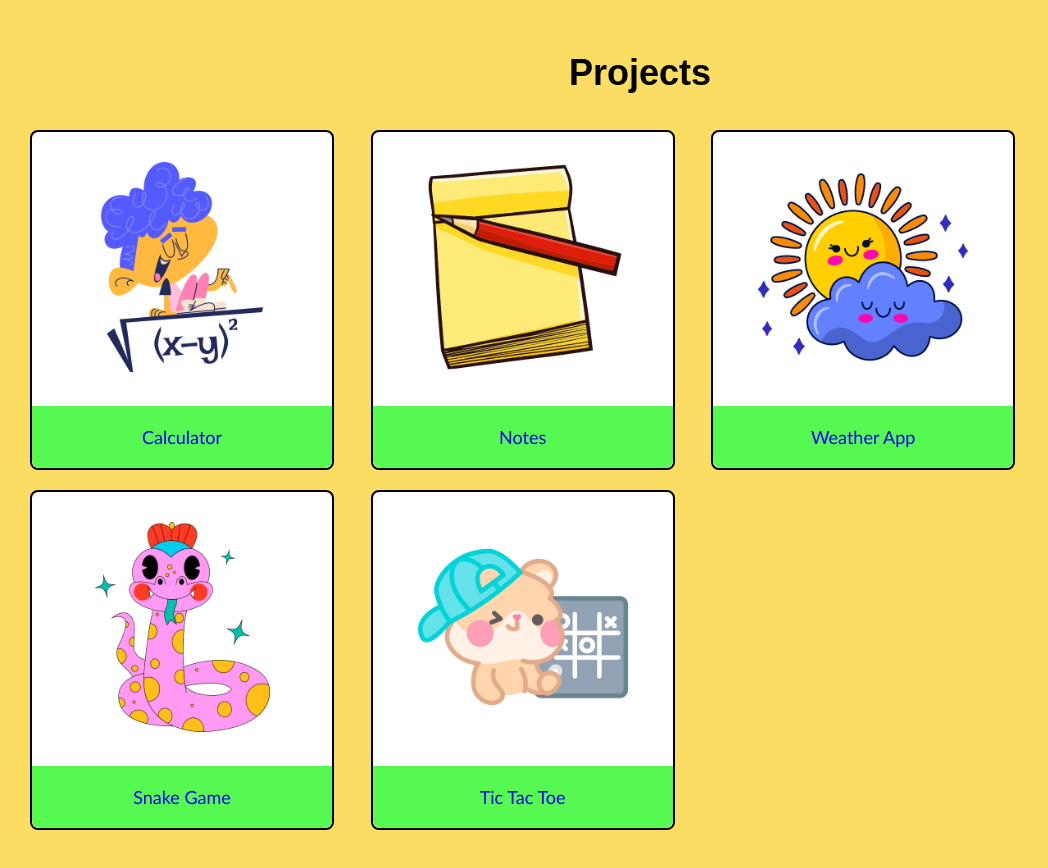
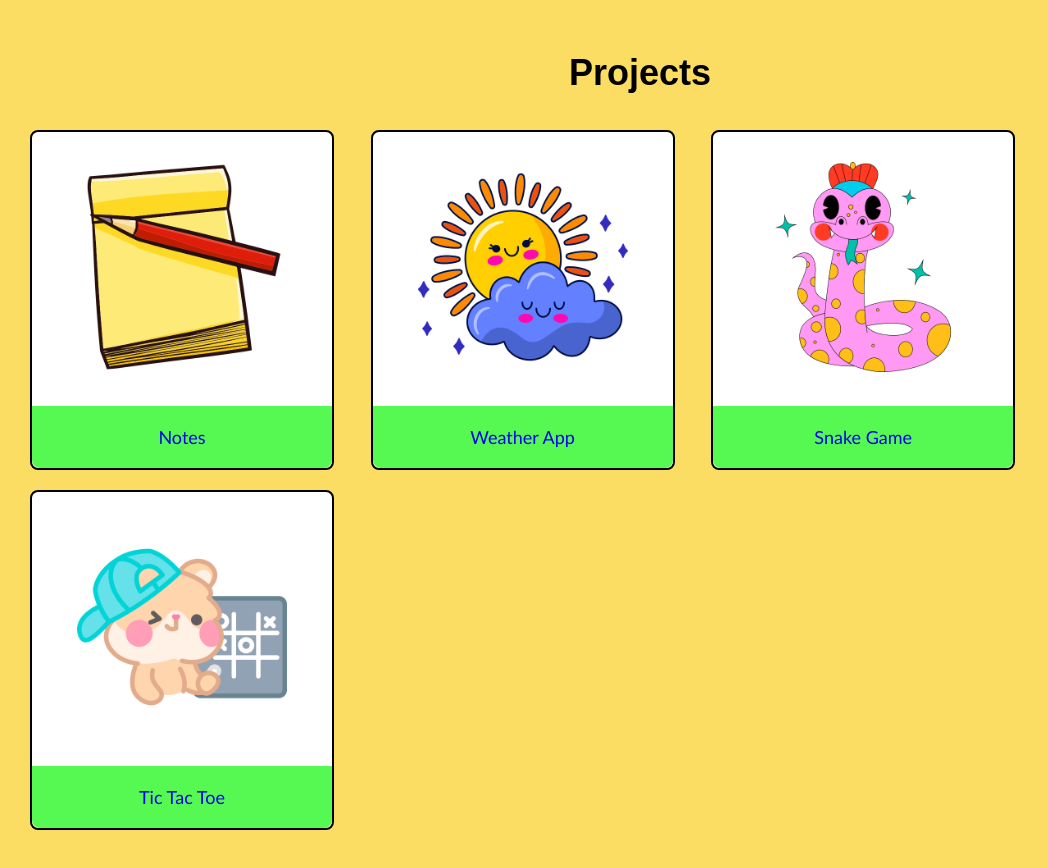
Before and after one commit to Pushpam12/Pushpam12.github.io, a plain HTML site: page index.html in a window 1280 px wide. Shown: the part 800-1668 px from the top of the page, without its empty margins (0-1048 px from the left). Drawn offline with Linux system fonts and the light colour scheme.

Commit message:
Update index.html

```diff
--- a/index.html
+++ b/index.html
@@ -57,10 +57,10 @@
 
         <div class="projects">
 
-            <a href="https://pushpam12.github.io/Projects/calculator/" class="item">
+<!--             <a href="https://pushpam12.github.io/Projects/calculator/" class="item">
                 <img src="./images/maths.png" alt="" srcset="">
                 <p class="title">Calculator</p>
-            </a>
+            </a> -->
 
             <a href="https://pushpam12.github.io/Projects/toDOApp/" class="item">
                 <img src="./images/memo.png" alt="" srcset="">
```
